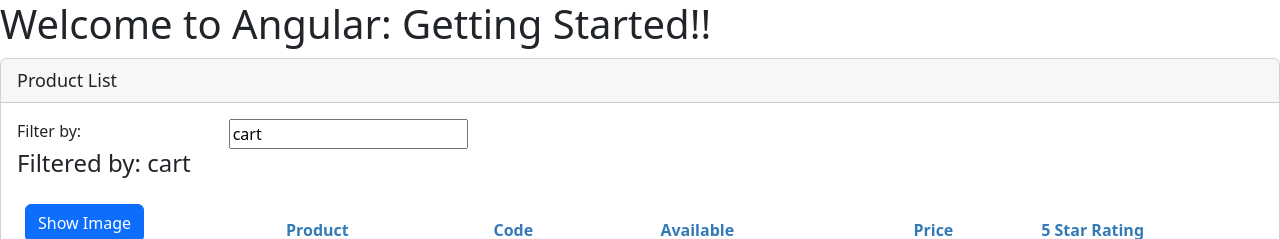
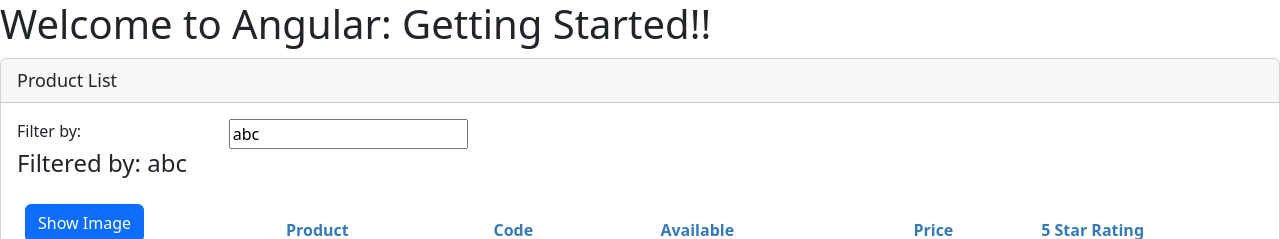
Before and after one commit to ginaz5/angular_getting_started, an Angular app: page / in a window 1280 px wide. Shown: the top 239 px of the page. Built offline with nearby package versions, Linux system fonts and the light colour scheme.

Commit message:
add getter and setter of listFilter

```diff
--- a/src/app/products/products-list.component.ts
+++ b/src/app/products/products-list.component.ts
@@ -11,7 +11,16 @@
   imageWidth: number = 50;
   imageMargin: number = 2;
   showImage: boolean = false;
-  listFilter: string = 'cart';
+
+  private _listFilter: string = '';
+  get listFilter(): string {
+    return this._listFilter;
+  }
+  set listFilter(value: string) {
+    this._listFilter = value;
+    console.log('In setter:', value);
+  }
+
   products: IProduct [] = [
     {
       "productId": 2,
@@ -40,6 +49,6 @@
   }
 
   ngOnInit(): void {
-    console.log("In OnInint")
+    this._listFilter = 'abc';
   }
 }
```
